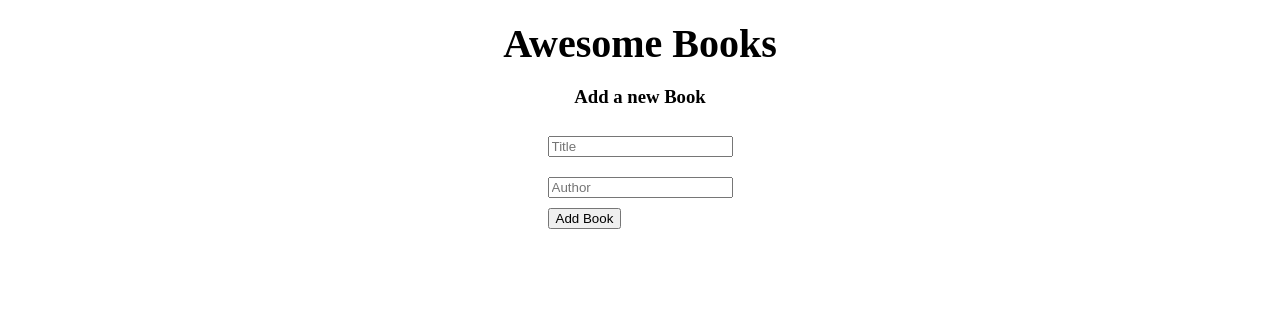
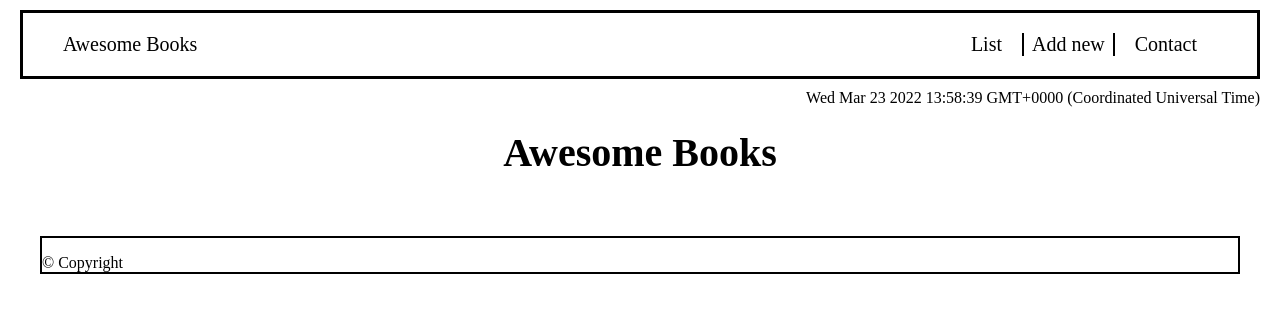
Before and after one commit to sainingo/Awesome-Books, a website: page index.html in a window 1280 px wide. Drawn offline with Linux system fonts and the light colour scheme.

Commit message:
Add navigation bar, contact form & add book functionality

```diff
--- a/app.js
+++ b/app.js
@@ -41,7 +41,7 @@ function onPageReload() {
   if (listBooks.books.length === 0) {
     displayBook.style.cssText = 'border: none;';
   } else {
-    displayBook.style.cssText = 'border: 2px solid black;';
+    displayBook.style.cssText = 'border: 3px solid black;';
   }
 }
 
@@ -66,3 +66,18 @@ const removeBook = (bookId) => {
 };
 /* eslint-disable no-unused-vars */
 onPageReload();
+
+document.querySelector('span').innerHTML = new Date();
+const section = document.querySelectorAll('.section');
+const addNew = document.querySelector('.list-books');
+
+function makeActive(className) {
+  section.forEach((item) => {
+    if (item.classList.contains(className)) {
+      item.classList.add('show');
+      addNew.classList.toggle('show');
+    } else {
+      item.classList.remove('show');
+    }
+  });
+}
--- a/index.html
+++ b/index.html
@@ -9,9 +9,23 @@
         <link rel="stylesheet" href="styles.css">
     </head>
     <body>
-     <div class="container">
+        <header>
+            <nav>
+                <a>Awesome Books</a>
+                <ul class="nav-ul">
+                    <li onclick="makeActive('list-books')">List</li>
+                    <li onclick="makeActive('add-new')">Add new</li>
+                    <li onclick="makeActive('contact-section')">Contact</li>
+                </ul>
+            </nav>
+        </header>
+        <span>Date here</span>
+        <div class="list-books section">
             <h1>Awesome Books</h1>
             <div class="display-books"></div>
+        </div>
+        <div class="container section add-new">
+
            <h3>Add a new Book</h3>
             <form>
                <div class="input-fields">
@@ -24,6 +38,21 @@
             </form>
          </div>
 
+         <section class="contact-section section">
+             <h2>Contact Information</h2>
+             <p>Do have any questions or you just want to say 'hello'? <br> You can reach out to us!</p>
+             <ul>
+                 <li>Our email: mail@email.com</li>
+                 <li>Our phone number: 07220000000</li>
+                 <li>Our address: Streetname 22, 84503 City, Country</li>
+             </ul>
+         </section>
+
+         <footer>
+             <p>© Copyright</p>
+         </footer>
+
+
         <script src="app.js"></script>
     </body>
 </html>
--- a/styles.css
+++ b/styles.css
@@ -4,9 +4,14 @@ body {
   box-sizing: border-box;
 }
 
+/* * {
+  outline: 1px solid red;
+} */
+
 h1 {
   font-size: 40px;
-  margin: 20px 0 0;
+  margin: 40px 0 0;
+  text-align: center;
 }
 
 .container {
@@ -16,24 +21,13 @@ h1 {
   align-items: center;
 }
 
-.books > h3,
+.display-books {
+  width: 95%;
+  margin: 10px auto;
+}
+
 p {
   margin-bottom: 0;
-}
-
-/*
-.books > p {
-  margin-top: 0;
-  padding-top: 0;
-} */
-
-.books::after {
-  content: '';
-  width: 200px;
-  height: 1px;
-  background-color: darkgray;
-  display: block;
-  margin: 10px auto;
 }
 
 .input-fields {
@@ -46,9 +40,8 @@ p {
   align-items: center;
 }
 
-.display-books {
-  width: 60%;
-  padding: 0 5px;
+.display:nth-child(odd) {
+  background-color: lightgray;
 }
 
 .remove-btn {
@@ -57,3 +50,72 @@ p {
   padding: 0.2rem 0.3rem;
   margin: 4px 2px;
 }
+
+header {
+  border: 3px solid black;
+  margin: 10px 20px;
+}
+
+nav {
+  display: flex;
+  justify-content: space-between;
+  align-items: center;
+  font-size: 20px;
+}
+
+nav > a {
+  margin-left: 40px;
+}
+
+.nav-ul {
+  list-style: none;
+  display: flex;
+  gap: 20px;
+  margin-right: 60px;
+}
+
+nav > ul li {
+  cursor: pointer;
+}
+
+nav > ul li:nth-child(even) {
+  border-left: 2px solid black;
+  border-right: 2px solid black;
+  padding: 0 8px;
+}
+
+span {
+  position: absolute;
+  margin-bottom: 15px;
+  right: 20px;
+}
+
+footer {
+  border: 2px solid black;
+  margin: 40px 40px 0 40px;
+}
+
+.contact-section {
+  display: flex;
+  flex-direction: column;
+  justify-content: center;
+  align-items: center;
+}
+
+.section {
+  display: none;
+}
+
+.section.show {
+  display: flex;
+  flex-direction: column;
+}
+
+.list-books {
+  display: flex;
+  flex-direction: column;
+}
+
+.list-books.show {
+  display: none;
+}
```
Lines whose indentation alone changed are shown as unchanged.
